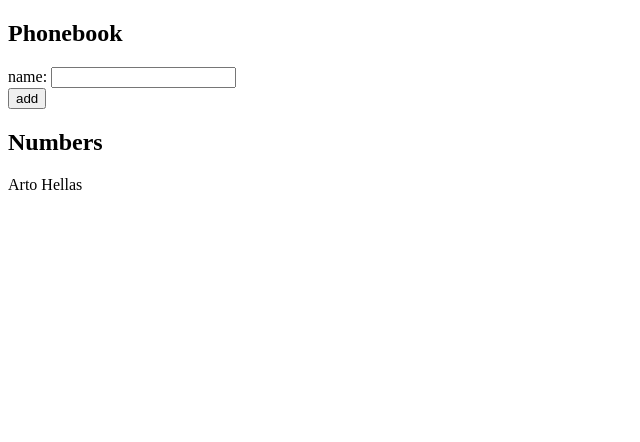
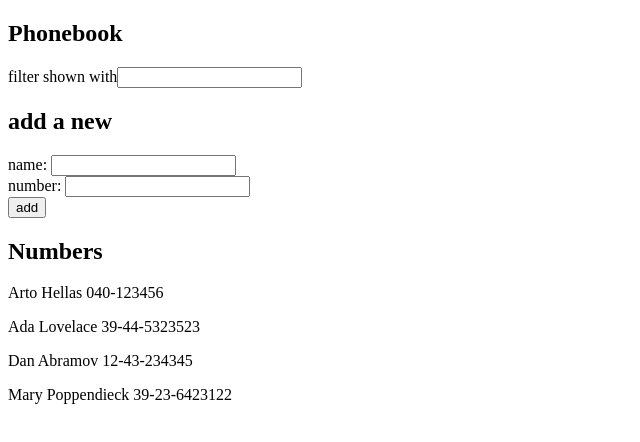
Before and after one commit to nColli/full-stack-open-2024, a React (Vite) app in the folder part2/phonebook-app/: page / in a window 1280 px wide. Shown: the top 442 px of the page, without its empty margins (0-640 px from the left). Built offline with nearby package versions, Linux system fonts and the light colour scheme.

Commit message:
filter persons

```diff
--- a/part2/phonebook-app/src/App.jsx
+++ b/part2/phonebook-app/src/App.jsx
@@ -1,15 +1,27 @@
+/* eslint-disable react/prop-types */
 import { useState } from 'react'
 
 const App = () => {
   const [persons, setPersons] = useState([
-    { name: 'Arto Hellas' }
+    { name: 'Arto Hellas', number: '040-123456' },
+    { name: 'Ada Lovelace', number: '39-44-5323523' },
+    { name: 'Dan Abramov', number: '12-43-234345' },
+    { name: 'Mary Poppendieck', number: '39-23-6423122' }
   ])
   const [newName, setNewName] = useState('')
+  const [newNumber, setNewNumber] = useState('')
+  const [nameFilter, setNameFilter] = useState('')
 
-  const handleChange = (event) => {
+  const handleChangeName = (event) => {
     setNewName(event.target.value)
     console.log(event.target.value);
   }
+
+  const handleChangeNumber = (event) => {
+    setNewNumber(event.target.value)
+    console.log(event.target.value);
+  }
+
 
   const handleSubmit = (event) => {
     event.preventDefault();
@@ -17,12 +29,11 @@ const App = () => {
     console.log('new contact');
 
     const personToAddToState = {
-      name: newName
+      name: newName,
+      number: newNumber
     };
 
     console.log(personToAddToState);
-
-
 
     let personsNames = []
 
@@ -35,7 +46,7 @@ const App = () => {
       alert(`${newName} is already added to phonebook`)
 
     } else {
-      console.log("add: ",newName);
+      console.log("add: ",newName,newNumber);
 
       setPersons(prevPersons => [
         ...prevPersons,
@@ -44,15 +55,47 @@ const App = () => {
     }
 
     setNewName("");
+    setNewNumber("");
   }
+
+  const handleFilter = (event) => {
+    const name = event.target.value
+    setNameFilter(name)
+  }
+
+  const Persons = ({persons,nameFilter}) => {
+    if (!(nameFilter === '')) {
+      console.log("search:",nameFilter);
+
+      let personsFinded = []
+
+      persons.map((person) => {if(person.name.includes(nameFilter)) { personsFinded.push(person) }})
+
+      persons = personsFinded; //overwriting para tener solo un return
+    }
+
+    return (
+      <div>
+        {persons.map(person =>
+          <p key={person.name}>{person.name} {person.number}</p>  )}
+      </div>
+    )
+  }
+
 
   return (
     <div>
       <h2>Phonebook</h2>
 
+      <p>filter shown with<input onChange={handleFilter}/></p>
+
+      <h2>add a new</h2>
       <form onSubmit={handleSubmit}>
         <div>
-          name: <input onChange={handleChange} value={newName}/>
+          name: <input onChange={handleChangeName} value={newName}/>
+        </div>
+        <div>
+          number: <input onChange={handleChangeNumber} value={newNumber}/>
         </div>
         <div>
           <button type="submit">add</button>
@@ -60,13 +103,19 @@ const App = () => {
       </form>
 
       <h2>Numbers</h2>
-      <div>
-        {persons.map(person =>
-          <p key={person.name}>{person.name}</p>
-        )}
-      </div>
+      <Persons persons={persons} nameFilter={nameFilter}></Persons>
     </div>
   )
 }
 
 export default App
+
+/*
+
+<div>
+        {nameFilter===('') ? persons.map(person =>
+          <p key={person.name}>{person.name} {person.number}</p>
+        ) : showPersonsFilter}
+
+      </div>
+*/
```
